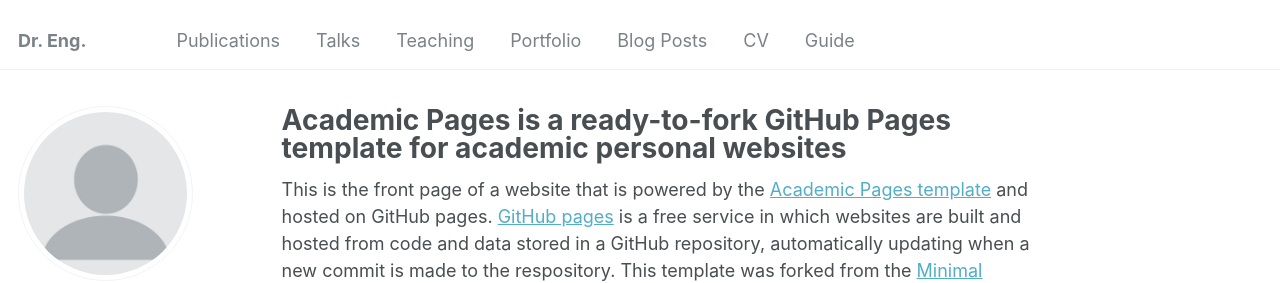
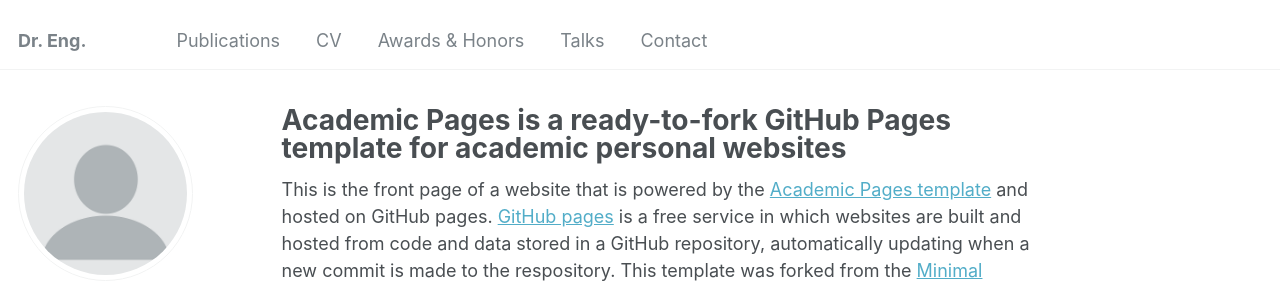
Before and after one commit to AmiraGuesmi-mls/AmiraGuesmi-mls.github.io, a Jekyll site: the page built from _pages/about.md, in a window 1280 px wide. Shown: the top 283 px of the page. Built offline with Jekyll 4.4.1, drawn with Linux system fonts in a browser that asks for light colours; some web fonts are replaced.

Commit message:
Update navigation.yml

```diff
--- a/_data/navigation.yml
+++ b/_data/navigation.yml
@@ -3,20 +3,25 @@ main:
   - title: "Publications"
     url: /publications/
 
+  - title: "CV"
+    url: /cv/
+
+  - title: "Awards & Honors"
+    url: /Awards_Honors/
+
   - title: "Talks"
     url: /talks/
 
-  - title: "Teaching"
-    url: /teaching/
+  - title: "Contact"
+    url: /contact/
 
-  - title: "Portfolio"
-    url: /portfolio/
+  # - title: "Portfolio"
+  #   url: /portfolio/
 
-  - title: "Blog Posts"
-    url: /year-archive/
+  # - title: "Blog Posts"
+  #   url: /year-archive/
 
-  - title: "CV"
-    url: /cv/
 
-  - title: "Guide"
-    url: /markdown/
+
+  # - title: "Guide"
+  #   url: /markdown/
```
